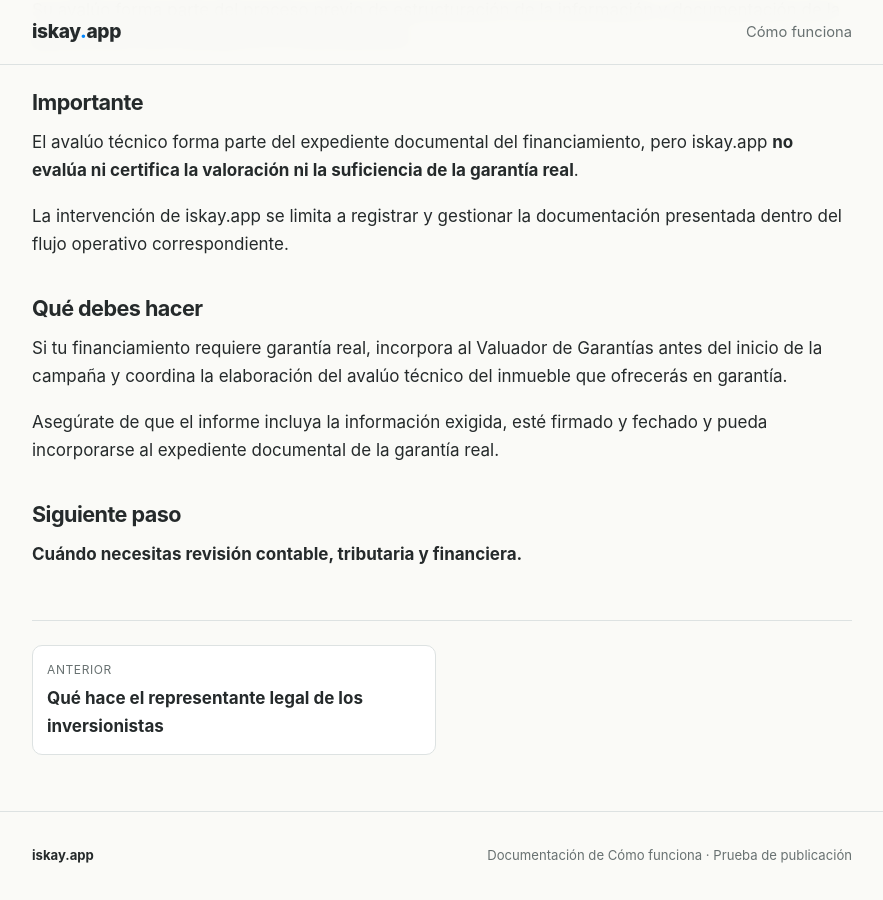
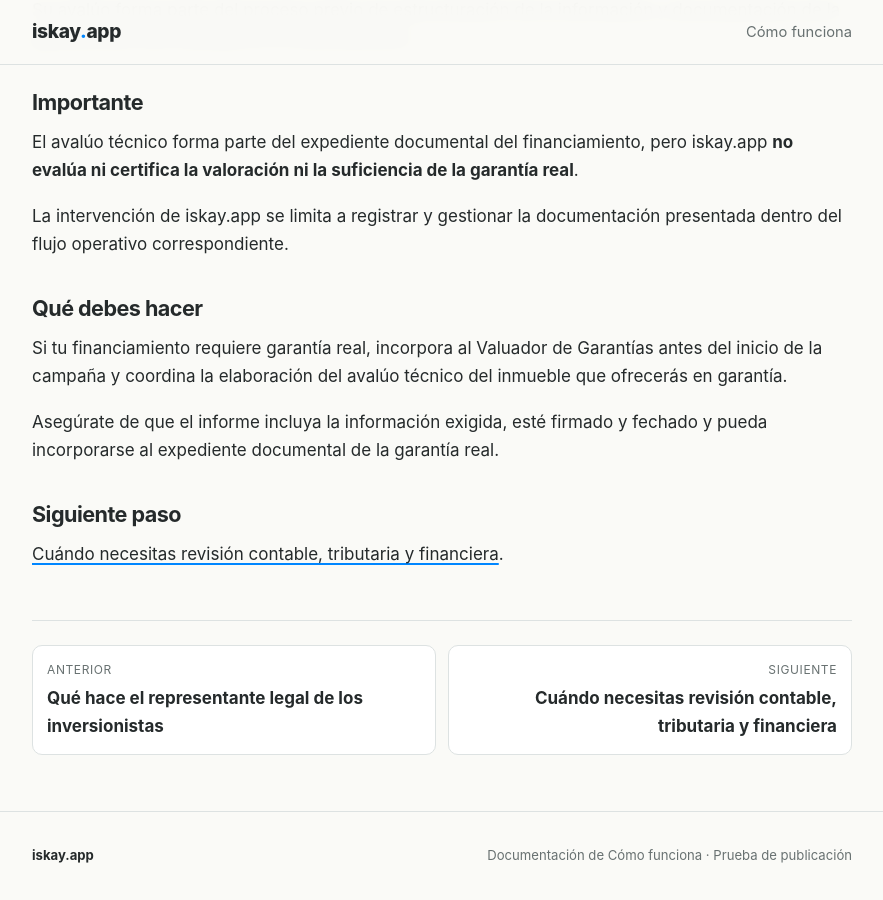
Before and after one commit to iskayApp/como-funciona, a Jekyll site: the page built from ideas/financiamiento-reembolsable/promotores/03-prepara-la-revision-profesional/16-que-hace-el-valuador-de-garantias.md, in a window 1280 px wide and 900 px high, scrolled down 1570 px. Shown: the whole window, without its empty margins (198-1081 px from the left). Built offline with Jekyll 4.4.1, drawn with Linux system fonts in a browser that asks for light colours; some of the changed lines change nothing that is shown.

Commit message:
docs: enlazar ficha 16 con ficha 17

```diff
--- a/ideas/financiamiento-reembolsable/promotores/03-prepara-la-revision-profesional/16-que-hace-el-valuador-de-garantias.md
+++ b/ideas/financiamiento-reembolsable/promotores/03-prepara-la-revision-profesional/16-que-hace-el-valuador-de-garantias.md
@@ -14,6 +14,8 @@ status: "Borrador para revisión"
 reviewed: "2026-11-01"
 prev_url: /financiamiento-reembolsable/promotores/prepara-la-revision-profesional/que-hace-el-representante-legal-de-los-inversionistas/
 prev_title: "Qué hace el representante legal de los inversionistas"
+next_url: /financiamiento-reembolsable/promotores/prepara-la-revision-profesional/cuando-necesitas-revision-contable-tributaria-y-financiera/
+next_title: "Cuándo necesitas revisión contable, tributaria y financiera"
 ---
 
 # Qué hace el Valuador de Garantías
@@ -76,4 +78,4 @@ Asegúrate de que el informe incluya la información exigida, esté firmado y fe
 
 ## Siguiente paso
 
-**Cuándo necesitas revisión contable, tributaria y financiera.**
+[Cuándo necesitas revisión contable, tributaria y financiera]({{ '/financiamiento-reembolsable/promotores/prepara-la-revision-profesional/cuando-necesitas-revision-contable-tributaria-y-financiera/' | relative_url }}).
```
